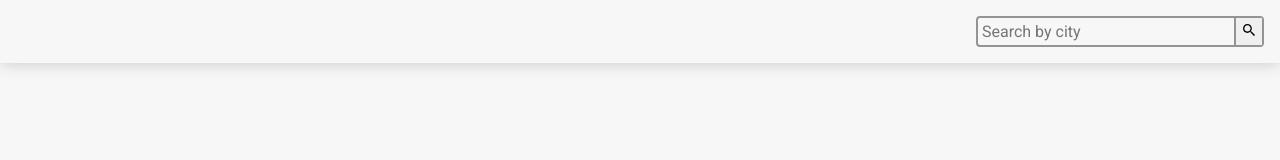
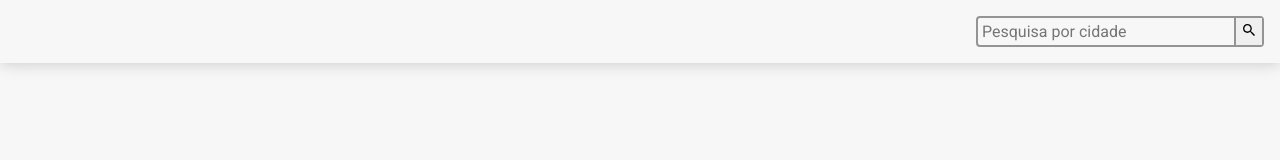
Before and after one commit to NatanTavares/OnCloudNine, a Next.js app: page / in a window 1280 px wide. Shown: the top 160 px of the page. Built offline with nearby package versions, Linux system fonts and the light colour scheme.

Commit message:
language: Change the placeholder to portuguese

```diff
--- a/src/components/Header/index.tsx
+++ b/src/components/Header/index.tsx
@@ -1,4 +1,4 @@
-import { useEffect } from "react";
+import React, { useEffect } from "react";
 import { yupResolver } from "@hookform/resolvers/yup";
 import { useWeather } from "../../hooks/useWeather";
 import { useError } from "../../hooks/useError";
@@ -37,7 +37,7 @@ export function Header() {
   return (
     <header className={styles.container}>
       <form className={styles.searchBar} onSubmit={handleSubmit(onSubmit)}>
-        <input placeholder="Search by city" {...register("cityName")} />
+        <input placeholder="Pesquisa por cidade" {...register("cityName")} />
         <button type="submit">
           <IoMdSearch />
         </button>
```
